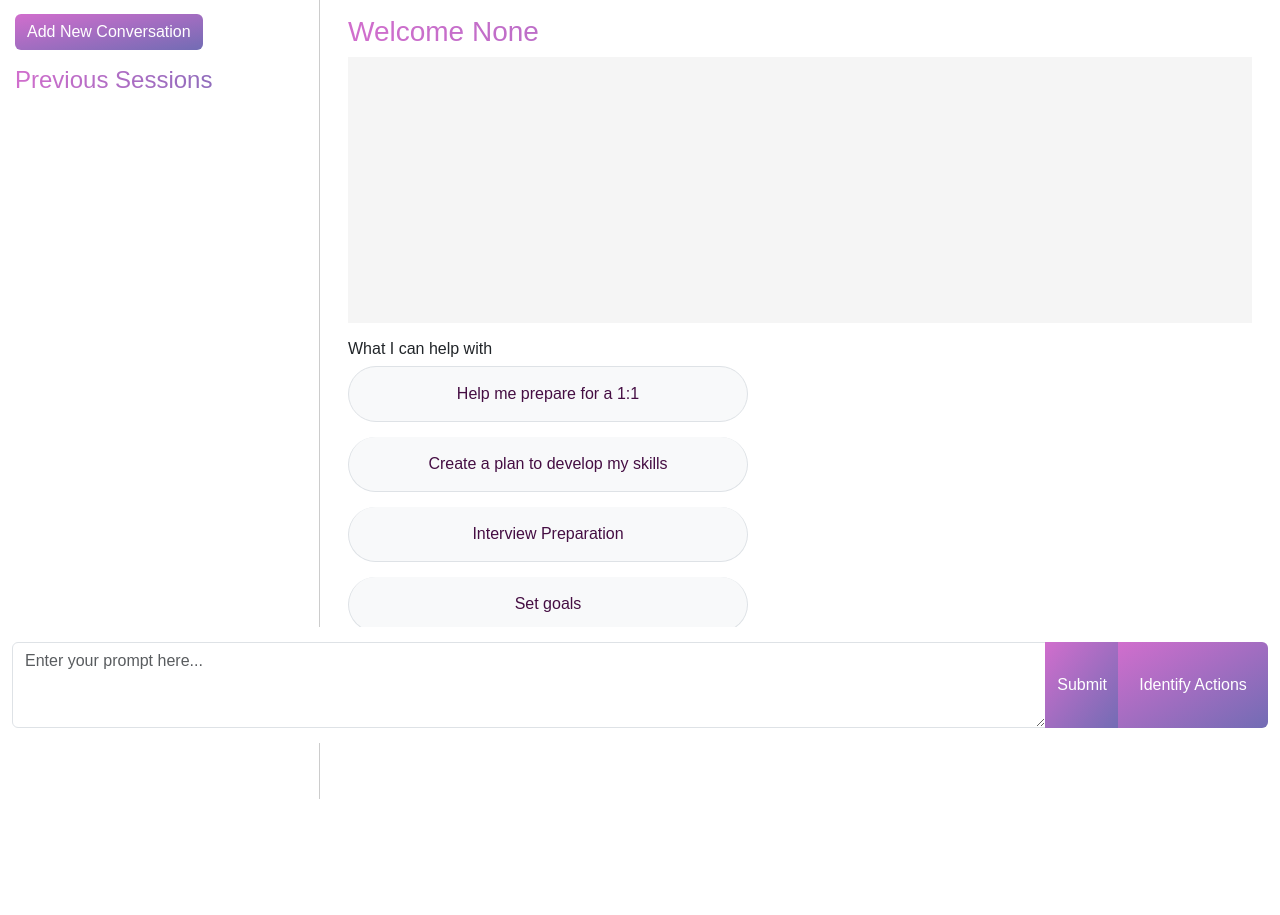
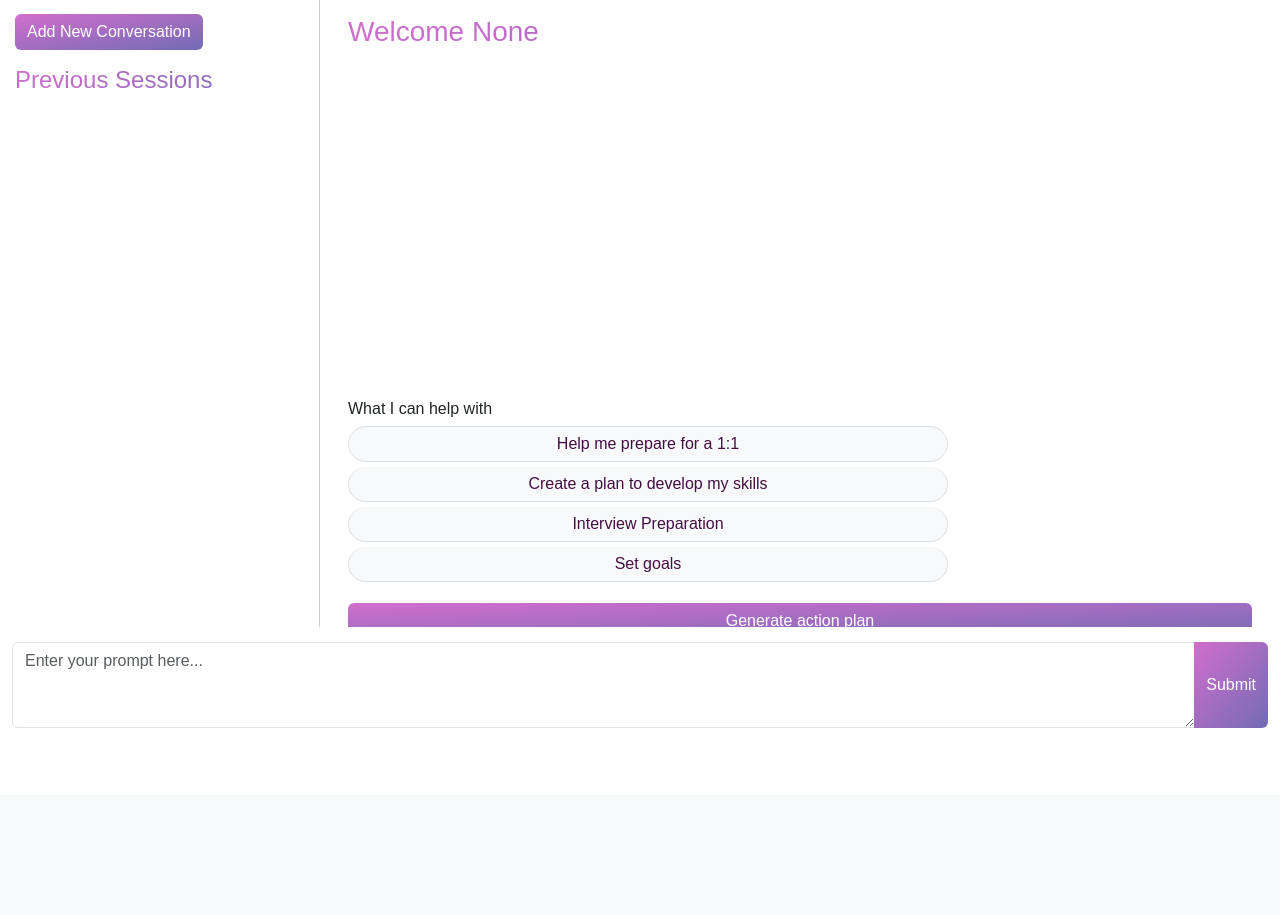
Before and after one commit to olliecoombe66/specchio, a Flask app: page /chat in a window 1280 px wide. Shown: the part 57-972 px from the top of the page. After the commit the page ends 785 px from the top, so only its background shows below. Run offline with Flask 3, Linux system fonts and the light colour scheme; data comes from the database, SQL or seed files in the repository; both versions use the stored data as it was after the commit; data that the repository does not hold is empty.

Commit message:
update actions flow

```diff
--- a/app.py
+++ b/app.py
@@ -92,6 +92,8 @@
             details TEXT,
             due_date DATE,
             status TEXT DEFAULT 'pending',
+            objective TEXT
+            objective_id TEXT,
             created_at DATETIME DEFAULT CURRENT_TIMESTAMP,
             updated_at DATETIME DEFAULT CURRENT_TIMESTAMP
         )
@@ -294,12 +296,12 @@
     return response.choices[0].message.content
 
 # Create actions
-def create_user_action(user_id, conversation_id, title, details, due_date):
+def create_user_action(user_id, conversation_id, title, details, due_date, objective, objective_id):
     conn = sqlite3.connect('database.db')
     cursor = conn.cursor()
     cursor.execute('''
-        INSERT INTO actions (user_id, conversation_id, title, details, due_date)
-        VALUES (?, ?, ?, ?, ?)
+        INSERT INTO actions (user_id, conversation_id, title, details, due_date, objective, objective_id)
+        VALUES (?, ?, ?, ?, ?, ?, ?)
     ''', (user_id, conversation_id, title, details, due_date))
     action_id = cursor.lastrowid
 
@@ -312,7 +314,7 @@
     conn = sqlite3.connect('database.db')
     cursor = conn.cursor()
     cursor.execute('''
-        SELECT a.id, a.title, a.details, a.due_date, a.status
+        SELECT a.id, a.title, a.details, a.due_date, a.status, a.objective, a.objective_id
         FROM actions a
         WHERE a.user_id = ?
         ORDER BY a.due_date ASC
@@ -327,7 +329,37 @@
             'title': action[1],
             'details': action[2],
             'due_date': action[3],
-            'status': action[4]
+            'status': action[4],
+            'objective': action[5],
+            'objective_id': action[6]
+
+        }
+        for action in actions
+    ]
+
+def get_user_actions_by_objective(user_id, objective):
+    conn = sqlite3.connect('database.db')
+    cursor = conn.cursor()
+    cursor.execute('''
+        SELECT a.id, a.title, a.details, a.due_date, a.status, a.objective, a.objective_id
+        FROM actions a
+        WHERE a.user_id = ? AND a.objective_id = ?
+        ORDER BY a.due_date ASC
+    ''', (user_id, objective))
+    actions = cursor.fetchall()
+    conn.close()
+
+    # Convert to list of dictionaries for easier handling in JavaScript
+    return [
+        {
+            'id': action[0],
+            'title': action[1],
+            'details': action[2],
+            'due_date': action[3],
+            'status': action[4],
+            'objective': action[5],
+            'objective_id': action[6]
+
         }
         for action in actions
     ]
@@ -408,6 +440,8 @@
 
     session_ids = get_session_ids(user_id)
 
+
+
     if request.method == 'POST':
         prompt = request.form['prompt']
 
@@ -442,6 +476,7 @@
         ''', (user_id, session_id))
         message_count = cursor.fetchone()[0]
         conn.close()
+
 
 
 
@@ -598,14 +633,34 @@
 
 #Actions page
 @app.route('/actions')
-def actions():
+@app.route('/actions/<objective>', methods=['POST', 'GET'])
+def actions(objective=None):
+    print(objective)
     user_id = session.get('user_id')
     if not user_id:
         return redirect(url_for('login'))
     session_ids = get_session_ids(user_id)
     user_actions = get_user_actions(user_id)
+    print(objective)
+    print(user_id)
+    actions = get_user_actions_by_objective(user_id, objective)
+
+    print(actions)
+
+    unique_objectives = {(item['objective'], item['objective_id']) for item in user_actions}
+    print(unique_objectives)
+
     user_name = get_user_name(user_id)
-    return render_template('actions.html', actions=user_actions, user_name=user_name, session_id=session['session_id'], session_ids=session_ids)
+
+    return render_template('actions.html',
+                           actions=actions,
+                           user_name=user_name,
+                           session_id=session.get('session_id'),
+                           session_ids=session_ids,
+                           objective=objective,
+                           unique_objectives=unique_objectives,
+                           )
+
 
 
 @app.route('/extract_actions', methods=['POST'])
@@ -620,7 +675,10 @@
     prompt = (
         "Extract actionable items from the following conversation. "
         "Respond with a JSON object containing an 'actions' key, which is an array of action objects. "
-        "Each action object should have 'title', 'details', and 'due_date' fields.\n\n"
+        "Each action object should have 'objective', 'objective_id, title', 'details', and 'due_date' fields. Objective should be the same across all generated actions."
+        "objective_id should be set to same value as 'objective' but converted to snake case."
+        "Make sure in the 'title' that the action is Specific, Measurable, Actionable, Realistic and Time bound/n/n"
+
     )
     prompt += "\n".join([f"{msg['role']}: {msg['content']}" for msg in conversation])
 
@@ -688,9 +746,9 @@
     cursor = conn.cursor()
     for action in actions:
         cursor.execute('''
-            INSERT INTO actions (user_id, conversation_id, title, details, due_date)
-            VALUES (?, ?, ?, ?, ?)
-        ''', (user_id, session.get('session_id'), action['title'], action['details'], action['due_date']))
+            INSERT INTO actions (user_id, conversation_id, title, details, due_date, objective, objective_id)
+            VALUES (?, ?, ?, ?, ?, ?, ?)
+        ''', (user_id, session.get('session_id'), action['title'], action['details'], action['due_date'], action['objective'], action['objective_id']))
     conn.commit()
     conn.close()
 
--- a/static/css/style.css
+++ b/static/css/style.css
@@ -55,10 +55,10 @@
     flex-grow: 1;
     overflow-y: auto;
     padding: 15px;
-    background-color: #f5f5f5;
     display: flex;
     flex-direction: column;
 }
+
 
 .prompt-container {
     position: sticky;
@@ -139,7 +139,7 @@
     }
 
 #sessionsPanel {
-  height: 100vh;
+  height: 80vh;
   overflow-y: auto;
   border-right: 1px solid #ccc;
   padding: 15px;
@@ -156,16 +156,17 @@
 .session-item:hover {
   background-color: #e9ecef;
 }
-#sessionsList ul {
+
+#actionList ul, #sessionsList ul {
     list-style-type: none;
     padding: 0;
 }
 
-#sessionsList li {
+#actionList li, #sessionsList li {
     margin-bottom: 10px;
 }
 
-#sessionsList a {
+#actionList a, #sessionsList a, #actionList p {
     display: block;
     padding: 10px 15px;
     background-color: #fff;
@@ -207,9 +210,9 @@
 /* Update the .list-group-item class to display as pill box */
 .list-group-item {
   width: 100%;
-  max-width: 400px;
-  padding: 15px 20px;
-  margin-bottom: 15px;
+  max-width: 600px;
+  padding: 5px 10px;
+  margin-bottom: 5px;
   background-color: #f8f9fa;
   border-radius: 50px;
   transition: all 0.3s ease;
--- a/templates/index.html
+++ b/templates/index.html
@@ -331,9 +331,15 @@
                                 <li class="list-group-item"><a href="#" class="example-prompt">Set goals</a></li>
                             </ul>
                         </div>
+                        <div class="mb-4 float-end">
+                        <ul class="list-group">
+                            <button class="btn btn-secondary" type="button" id="identifyActionsBtn">Generate action plan</button>
+                        </ul>
+                    </div>
                     </div>
                 </div>
             </div>
+
 
             <div class="prompt-container">
                 <form method="post" action="/chat/">
@@ -341,7 +347,6 @@
                         <textarea class="form-control" id="prompt" name="prompt" rows="3"
                             placeholder="Enter your prompt here..."></textarea>
                         <button class="btn btn-primary" type="submit">Submit</button>
-                        <button class="btn btn-secondary" type="button" id="identifyActionsBtn">Identify Actions</button>
                     </div>
                 </form>
             </div>
```
Also changed, not shown: other parts of static/css/style.css (+60 -2 lines), templates/actions.html (+26 -37 lines), database.db.
